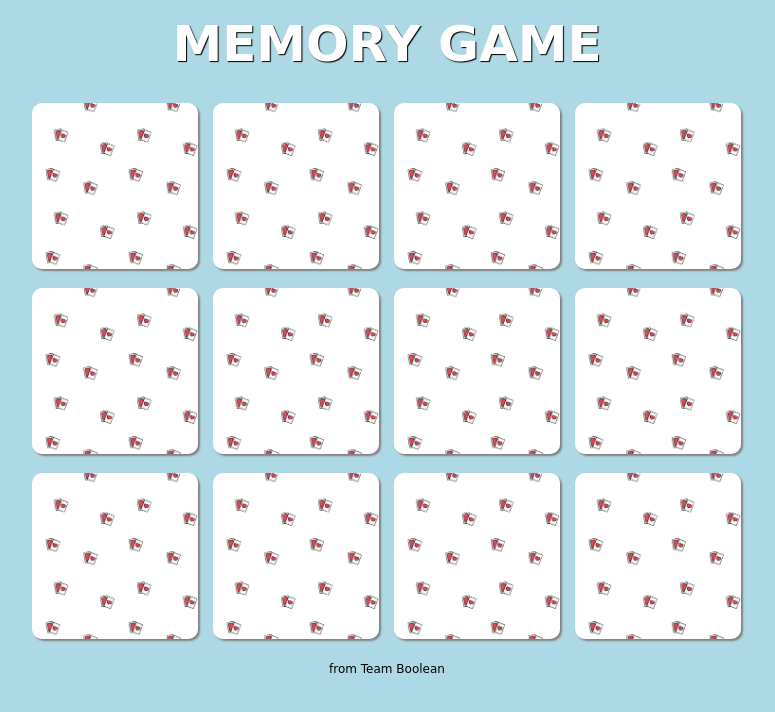
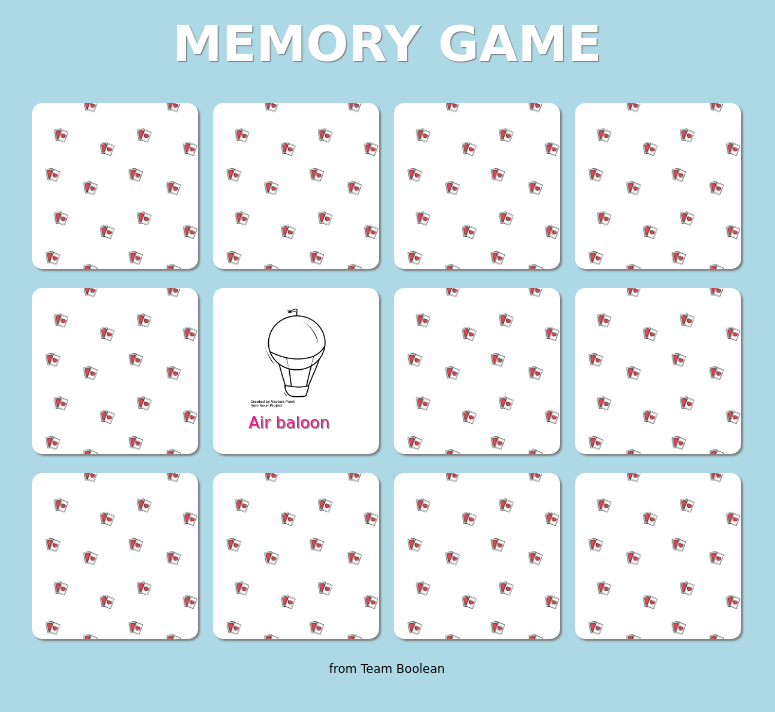
Before and after one commit to giuditta-marino/html-css-memory, a plain HTML site: page index.html in a window 1280 px wide. Shown: the whole page, without its empty margins (253-1028 px from the left). Drawn offline with Linux system fonts and the light colour scheme; a web font is replaced by a local one.

Commit message:
Integrazione esercizio con primi tentativi Hover

```diff
--- a/assets/css/master.css
+++ b/assets/css/master.css
@@ -14,7 +14,7 @@ h1{
   text-transform: uppercase;
   text-align: center;
   font-size: 50px;
-  text-shadow: 1px 1px 1px #000000;
+  text-shadow: 1px 1px 1px grey;
 }
 
 .mt-1{
@@ -55,6 +55,11 @@ h1{
   background-size: contain;
   box-shadow: 2px 2px 2px grey;
 }
+
+.shadow{
+  text-shadow: 1px 1px 1px grey;
+}
+
 .card.second{
   left: 181px;
 }
@@ -74,3 +79,41 @@ h1{
 .text-footer{
   text-align: center;
   font-size: 12px;
+}
+
+.image{
+  width: 100%;
+  height: 100%;
+  position: absolute;
+  left: 30px;
+  top: 20px;
+}
+
+.text-image{
+  text-align: center;
+  position: absolute;
+  top: 105px;
+  left: 6px;
+  color: #e61986;
+}
+
+#discovered{
+  background-image: none;
+  background-color:#fff;
+}
+
+.card:hover .tram{
+
+  opacity:1;
+}
+
+.card:hover{
+  background-image: none;
+  background-color: #fff;
+}
+
+.tram{
+  width: 100%;
+  height: 100%;
+  opacity: 0;
+}
--- a/index.html
+++ b/index.html
@@ -34,10 +34,17 @@
 
       <div class="row row-2">
         <div class="card first">
+          <img class="tram" height="105px" src="./assets/img/tram.png" alt=>
+
 
         </div>
 
-        <div class="card second">
+        <div class="card second" id="discovered">
+          <div class="image">
+            <img height="105px" src="./assets/img/air-ballon.png" alt="">
+            <span class="text-image  shadow">Air baloon</span>
+
+          </div>
 
         </div>
         <div class="card third">
```
Also changed, not shown: assets/img/air-ballon.png (renamed from assets/img/noun_air_balloon_3134741.png), assets/img/bicycle.png (renamed from assets/img/noun_Bicycle_3134821.png), assets/img/ship.png (renamed from assets/img/noun_Cruise_Ship_3134824.png), assets/img/submarine.png (renamed from assets/img/noun_Submarine_3134738.png), assets/img/tractor.png (renamed from assets/img/noun_Tractor_3134797.png), assets/img/tram.png (renamed from assets/img/noun_Tram_3134750.png).
